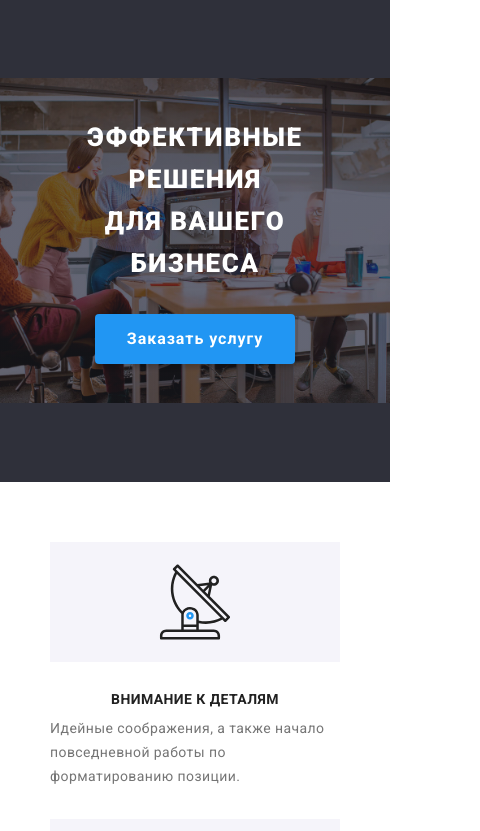
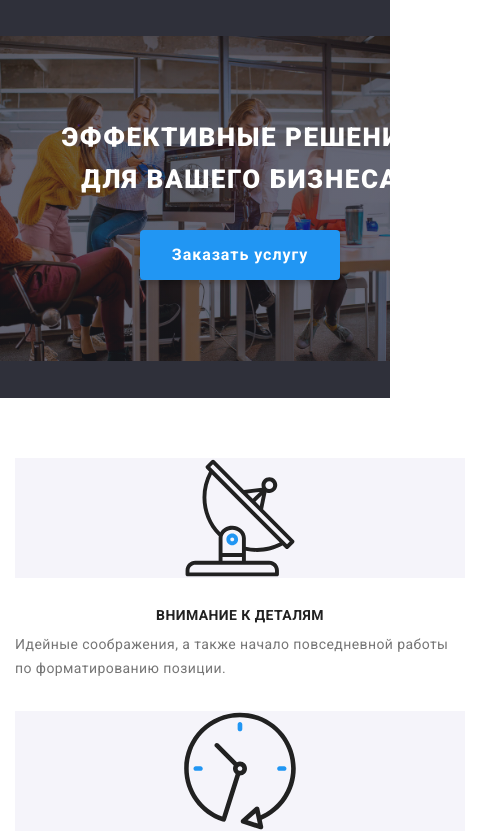
Before and after one commit to lavrinenkokyiv/goit-markup-hw-08, a plain HTML site: page index.html in a window 390 px wide. Shown: the part 63-894 px from the top of the page, 480 px wide, since content can reach past the window. Drawn offline with nearby package versions, Linux system fonts and the light colour scheme; files that its build step writes are made by us from their sources.

Commit message:
Update _container.scss
fix

```diff
--- a/sass/components/_container.scss
+++ b/sass/components/_container.scss
@@ -1,14 +1,9 @@
 .container {
-  width: 320px;
+  width: 480px;
   padding-left: 15px;
   padding-right: 15px;
   margin-left: auto;
   margin-right: auto;
-}
-@media screen and (min-width: 320px) and (max-width: 479px) {
-  .container {
-    width: 320px;
-  }
 }
 @media screen and (min-width: 768px) and (max-width: 1199px) {
   .container {
```
